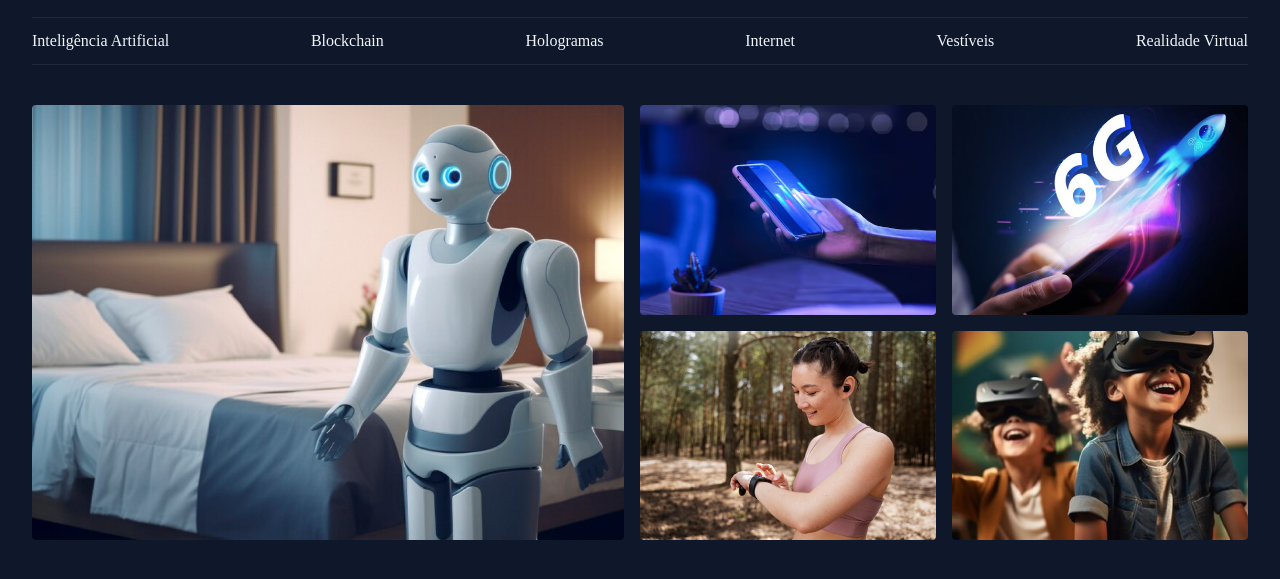
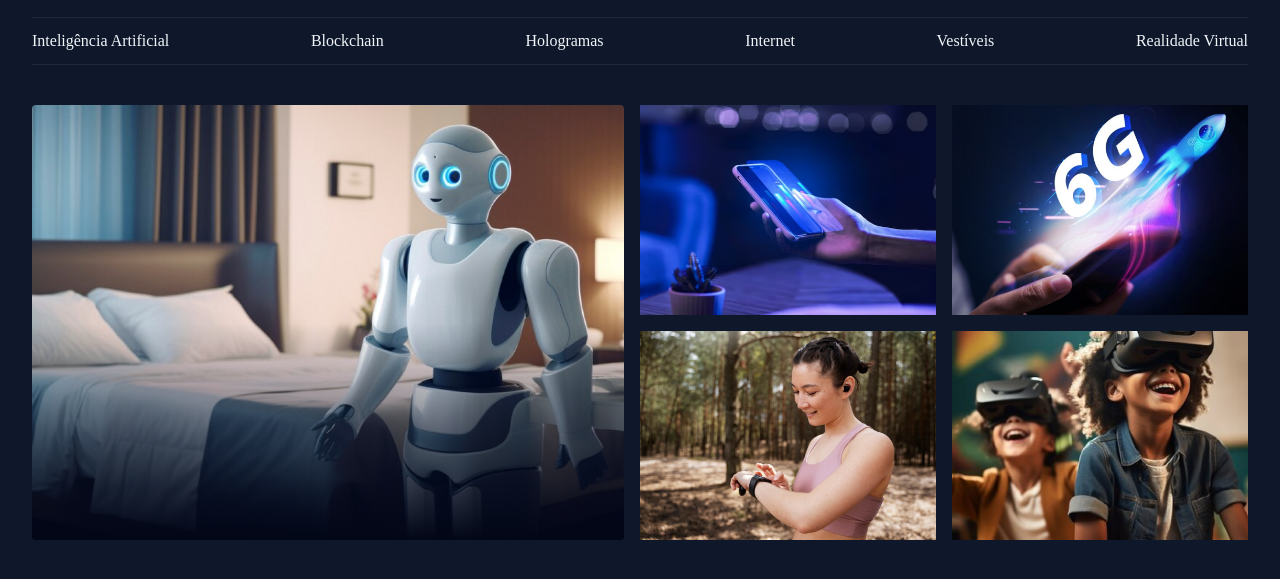
Before and after one commit to Leonardodev126/fullstack-projeto-portal-de-noticias, a plain HTML site: page index.html in a window 1280 px wide. Shown: the part 49-628 px from the top of the page. Drawn offline with Linux system fonts and the light colour scheme.

Commit message:
Adicionando fundo com degradê

```diff
--- a/index.html
+++ b/index.html
@@ -36,7 +36,7 @@
 
     <main class="grid container">
         <section id="featured" class="grid grid-flow-col gap-16">
-            <div>
+            <div class="card">
                 <img src="assets/images/Image01.png" alt="">
             </div>
 
--- a/styles/sections.css
+++ b/styles/sections.css
@@ -1,10 +1,25 @@
 #featured {
-
     img {
         height: 100%;
         object-fit: cover; /* o object-fit faz a cobertura de todo espaço que está sobrando*/
-        border-radius: 4px;
+
     }
+}
 
+.card {
+    border-radius: 4px;
+    overflow: hidden; /* ele esconde tudo o que transbordar na caixa */
+    position: relative;
 
+    &::before {
+        content: "";
+        position: absolute;
+        inset: 0;
+        top: 50%;
+        background: linear-gradient( /* Ele apresenta o elemento linear na página - Ele põe uma cor de fundo transparente */
+            180deg,
+            transparent 0%,
+            #020617 100%
+        );
+    }
 }
```
